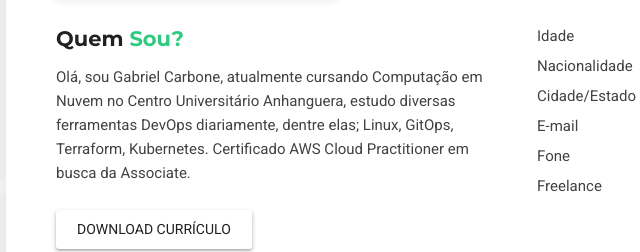
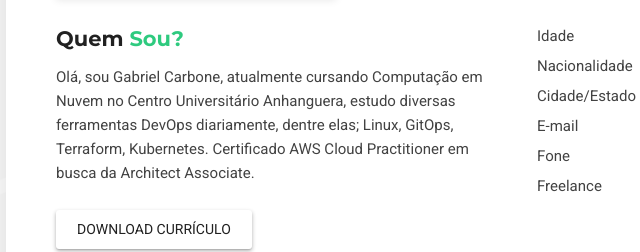
Before and after one commit to C4rbon3/C4rbon3.github.io, a plain HTML site: page index.html in a window 1280 px wide. Shown: the part 433-685 px from the top of the page, 118-758 px from the left. Drawn offline with Linux system fonts and the light colour scheme.

Commit message:
Atualização Final

```diff
--- a/index.html
+++ b/index.html
@@ -122,7 +122,7 @@
                         <div class="block-title">
                           <h3>Quem <span>Sou?</span></h3>
                         </div>
-                        <p>Olá, sou Gabriel Carbone, atualmente cursando Computação em Nuvem no Centro Universitário Anhanguera, estudo diversas ferramentas DevOps diariamente, dentre elas; Linux, GitOps, Terraform, Kubernetes. Certificado AWS Cloud Practitioner em busca da Associate.</p>
+                        <p>Olá, sou Gabriel Carbone, atualmente cursando Computação em Nuvem no Centro Universitário Anhanguera, estudo diversas ferramentas DevOps diariamente, dentre elas; Linux, GitOps, Terraform, Kubernetes. Certificado AWS Cloud Practitioner em busca da Architect Associate.</p>
                       </div>
                       <div class="download-resume">
                         <a href="cv/Gabriel Branco (1).pdf" class="btn btn-secondary" target="_blank">Download Currículo</a>
```
